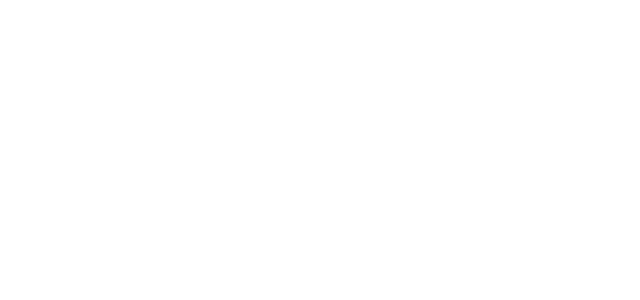
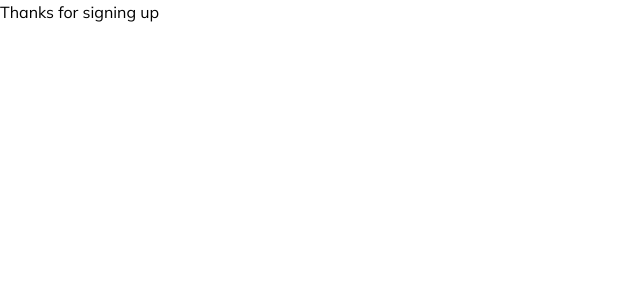
Before and after one commit to victorgbonna/frontendPortfolio, a Next.js app: page /form-success in a window 1280 px wide. Before the commit this address had no page. Shown: the top 300 px of the page, without its empty margins (0-640 px from the left). Built offline with nearby package versions, Linux system fonts and the light colour scheme.

Commit message:
add form-success

```diff
--- /dev/null
+++ b/src/pages/form-success.jsx
@@ -0,0 +1,23 @@
+import Head from 'next/head'
+
+// import Custom404 from "../components/error/404";
+
+export default function Error404() {
+
+  return (
+    <>
+    <Head>
+    <title>Success</title>
+        <meta name="viewport" content="initial-scale=1.0, width=device-width" />
+    </Head>
+    {/* <Custom404/> */}
+    <h1>Thanks for signing up</h1>
+    </>
+
+  )
+}
+// Because this is just like any other page component in Next.js, you can add whatever styling, links, data, or copy you'd like.
+
+// For other errors, you can do the exact same thing with an _error.js file in the pages/ directory! The 404 error is special because it is always statically generated, but the others rely on the server. If you'd like to use the server-rendering aspects of Next.js on Netlify, check out our one-click install build plugin.
+
+// Wanna a custom Next.js 404 page in action? Take a look at the 404 page on Jamstack Explorers! You can also check out the co
```
